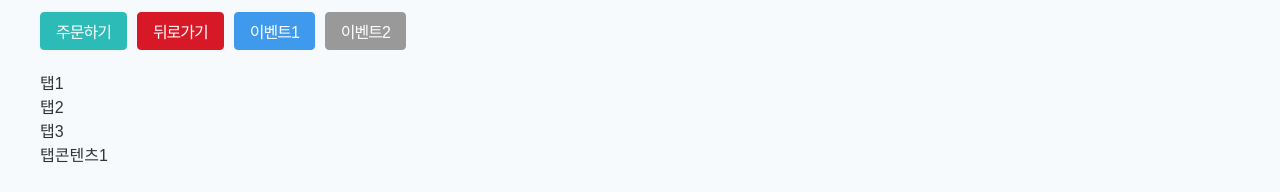
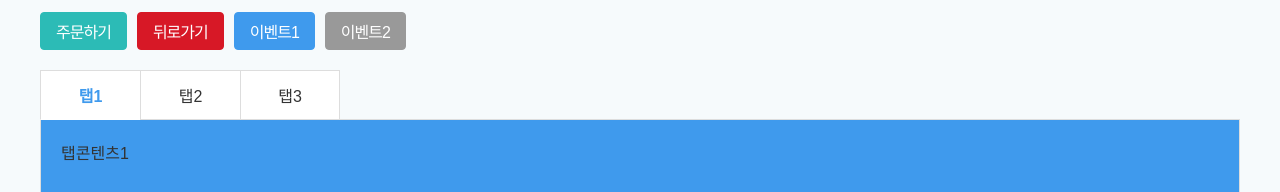
Before and after one commit to DongJae-Fn-Ing/react-fe, a React (Create React App) app: page /ShopPage/shopPageDetail/1 in a window 1280 px wide. Shown: the part 989-1181 px from the top of the page. Built offline with nearby package versions, Linux system fonts and the light colour scheme; a web font is replaced by a local one.

Commit message:
Context API 및 애니메이션

```diff
--- a/src/pages/shopPageDetail/index.js
+++ b/src/pages/shopPageDetail/index.js
@@ -5,8 +5,10 @@ import Styled from "./styled";
 import Data from "./data";
 
 function ShopPageDetail({ shopData }) {
+  const [mount, setMount] = useState("");
   const [alertState, SetAlertState] = useState(true);
   const [tabState, setTabState] = useState(0);
+  const [fade, setFade] = useState("");
 
   let goPage = useNavigate();
   let { id } = useParams();
@@ -18,6 +20,42 @@ function ShopPageDetail({ shopData }) {
   /*useEffect가 있는 함수는 그 컴포넌트가 장착(마운트)가 되거나
     업데이트가 될 때 useEffect 안에 있는 것들이 작동한다. */
 
+  /* 탭 */
+  const tabChange = (data, key) => {
+    setTabState(key);
+  };
+
+  function TabCon({ tabState }) {
+    /* if문으로 탭짜기 */
+    /*     if (tabState === 0) {
+      return <div className="detail-tab-content">탭콘텐츠1</div>;
+    } else if (tabState === 1) {
+      return <div className="detail-tab-content">탭콘텐츠2</div>;
+    } else if (tabState === 2) {
+      return <div className="detail-tab-content">탭콘텐츠3</div>;
+    } else if (tabState === 3) {
+      return <div className="detail-tab-content">탭콘텐츠4</div>;
+    } */
+    return (
+      <div className={`tab-con-wrap start ${fade}`}>
+        {
+          [
+            <div className="detail-tab-content">탭콘텐츠1</div>,
+            <div className="detail-tab-content">탭콘텐츠2</div>,
+            <div className="detail-tab-content">탭콘텐츠3</div>,
+          ][tabState]
+        }
+      </div>
+    );
+  }
+
+  useEffect(() => {
+    setMount("end");
+    return () => {
+      setMount("");
+    };
+  }, []);
+
   useEffect(() => {
     let time = setTimeout(() => {
       SetAlertState(false);
@@ -28,26 +66,23 @@ function ShopPageDetail({ shopData }) {
     };
   }, [alertState]);
 
-  /* 탭 */
-  const tabChange = (data, key) => {
-    setTabState(key);
-  };
-
-  function TabCon({ tabState }) {
-    /* if문으로 탭짜기 */
-    if (tabState === 0) {
-      return <div>탭콘텐츠1</div>;
-    } else if (tabState === 1) {
-      return <div>탭콘텐츠2</div>;
-    } else if (tabState === 2) {
-      return <div>탭콘텐츠3</div>;
-    } else if (tabState === 3) {
-      return <div>탭콘텐츠4</div>;
-    }
-  }
+  useEffect(() => {
+    let time = setTimeout(() => {
+      setFade("end"); /*  두번째로 실행 */
+    }, 100);
+    /* useEffect 애니메이션을 적용할 때 이런식으로 타이머를 줘야한다 */
+    /* 리액트의 automatic batching 기능 */
+    /* 스테이트 변경 함수를 쓸 때마다 재랜더링을 해주는 게 아니라 변경이 전부 되고 나서 마지막에 재랜더링을 해줘야 한다.
+    즉 미세한 시간차를 주면 애니메이션이 가능
+    */
+    return () => {
+      clearTimeout(time);
+      setFade(""); /* 첫번째로 1실행 */
+    };
+  }, [tabState]);
 
   return (
-    <Styled className="content">
+    <Styled className={`content start ${mount}`}>
       {alertState === true ? (
         <div className="alert-box">2초 이내 구입시 10% 할인</div>
       ) : (
@@ -100,7 +135,10 @@ function ShopPageDetail({ shopData }) {
         <ul className="detail-tab-header">
           {Data.map((data, key) => {
             return (
-              <li className="tab-name" key={key}>
+              <li
+                className={`tab-name${tabState === key ? " on" : ""}`}
+                key={key}
+              >
                 <button
                   type="button"
                   onClick={(key) => tabChange(data, data.id)}
@@ -111,7 +149,7 @@ function ShopPageDetail({ shopData }) {
             );
           })}
         </ul>
-        <TabCon tabState={tabState} />
+        <TabCon className="detail-tab-content" tabState={tabState} />
       </div>
     </Styled>
   );
--- a/src/pages/shopPageDetail/styled.js
+++ b/src/pages/shopPageDetail/styled.js
@@ -2,6 +2,7 @@ import styled from "@emotion/styled";
 
 const Styled = styled.div`
   padding: 40px;
+  transition: all 1s ease-in;
 
   .alert-box {
     height: 30px;
@@ -41,6 +42,71 @@ const Styled = styled.div`
 
   .detail-tab {
     margin-top: 20px;
+
+    .detail-tab-header {
+      display: flex;
+      margin-bottom: -1px;
+
+      .tab-name {
+        width: 100px;
+        height: 50px;
+        background-color: #fff;
+        border: 1px solid #ddd;
+        transition: all 0.3s ease-in;
+
+        &:not(:last-child) {
+          border-right: none;
+        }
+        button {
+          width: 100%;
+          height: 100%;
+          text-align: center;
+          transition: all 0.3s ease-in;
+        }
+
+        &.on,
+        &:hover {
+          border-bottom-color: #fff;
+          button {
+            color: #3f9aed;
+            font-weight: bold;
+          }
+        }
+      }
+    }
+
+    .tab-con-wrap {
+      width: 100%;
+      height: 500px;
+      padding: 20px;
+      background-color: #fff;
+      border: 1px solid #ddd;
+      transition: all 0.3s ease-in;
+      &.start {
+        opacity: 0;
+      }
+
+      &.end {
+        transition: all 0.3s ease-in;
+        opacity: 1;
+        background-color: #3f9aed;
+      }
+      .detail-tab-content {
+        /* 전환 애니메이션 만들기 */
+        /* 1.애니메이션 동작 전 className 만들기 */
+        /* 2.애니메이션 동작 후 className 만들기 */
+        /* 3. className에 transition 속성 추기 */
+        /* 4. 원할 때 2번 className 추가 */
+      }
+    }
+  }
+
+  &.start {
+    opacity: 0;
+  }
+
+  &.end {
+    opacity: 1;
   }
 `;
 
```
Also changed, not shown: 내용정리.txt.
